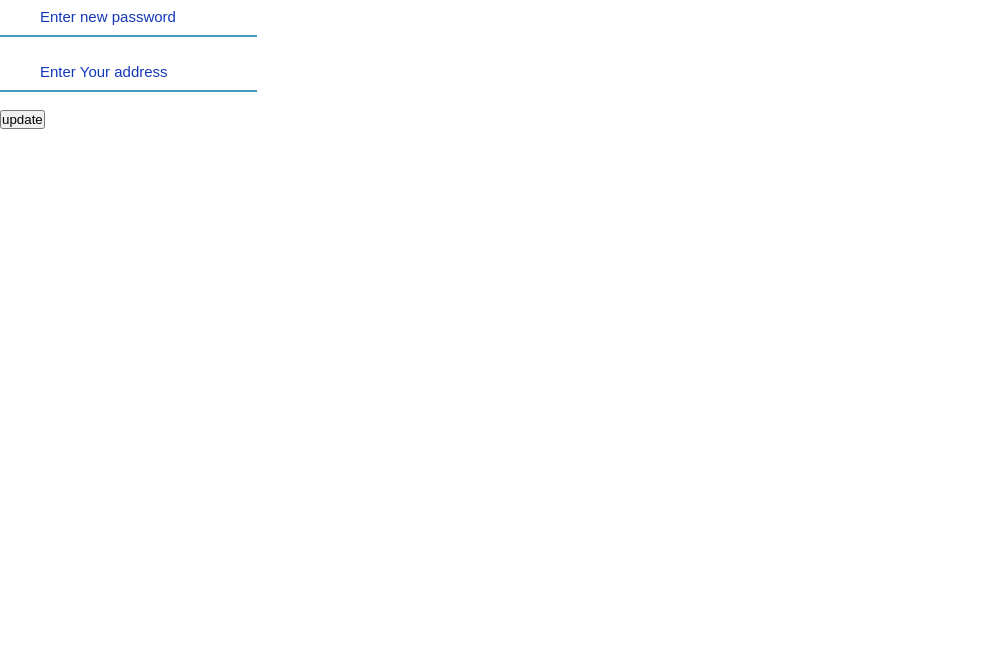
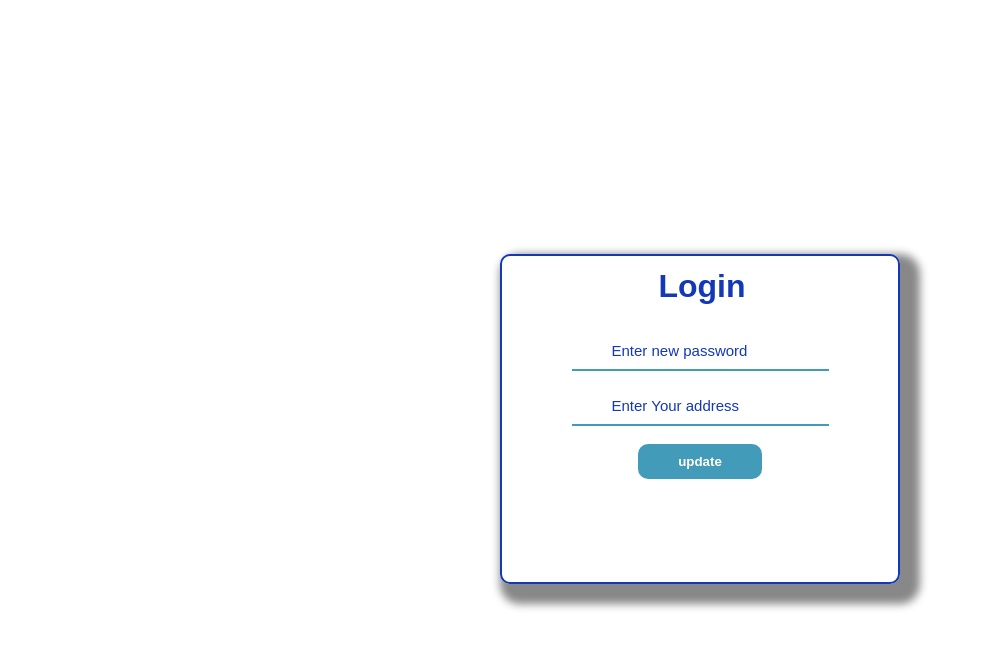
Before and after one commit to nunemunthalashiva/library-management-system, a Flask app: page /update in a window 1280 px wide. Shown: the top 648 px of the page, without its empty margins (0-988 px from the left). Run offline with Flask 2, Linux system fonts and the light colour scheme; the visitor is signed in with stand-in values (Sample User, id 1); some libraries are stand-ins or nearby versions.

Commit message:
Update update.html

```diff
--- a/app/library_dbms/templates/update.html
+++ b/app/library_dbms/templates/update.html
@@ -6,11 +6,23 @@
     <title></title>
   </head>
   <body>
+          <br><br><br>
+        <div class="logincontent" align="center">
+            <div class="logintop">
+                <h1>Login</h1>
+            </div>
+            <br>
+            <div class="loginbottom">
     <form action="{{ url_for('update') }}" method="post">
       <div class="msg">{{ msg }}</div>
-       <input type="password" name="password" placeholder="Enter new password" class="textbox" id="password" required><br></br>
+       <input type="password" name="password" placeholder="Enter new password" class="textbox" id="passwd" required><br></br>
         <input type="address" name="address" placeholder="Enter Your address" class="textbox" id="mail_id" required><br></br>
-        <input type = "submit" value ="update">
+        <input type = "submit" class="btn" value ="update">
     </form>
+     <br>
+            <br>
+
+           </div>
+        </div>
   </body>
 </html>
```
